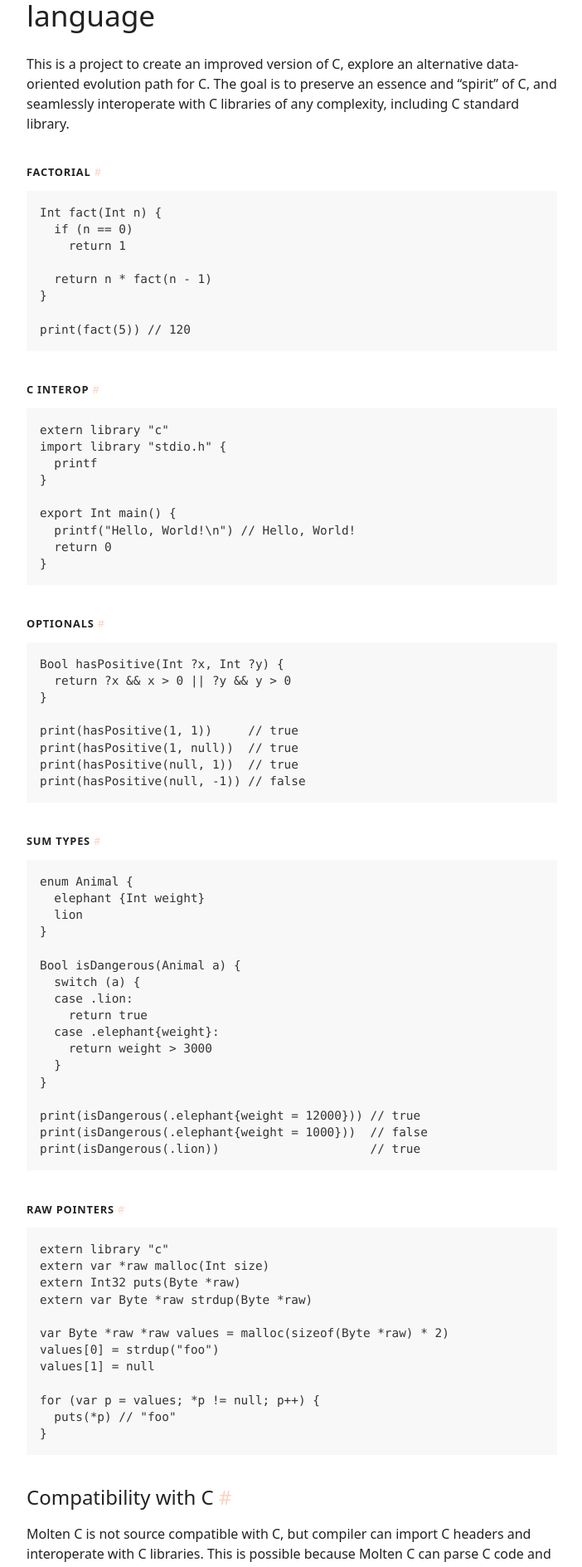
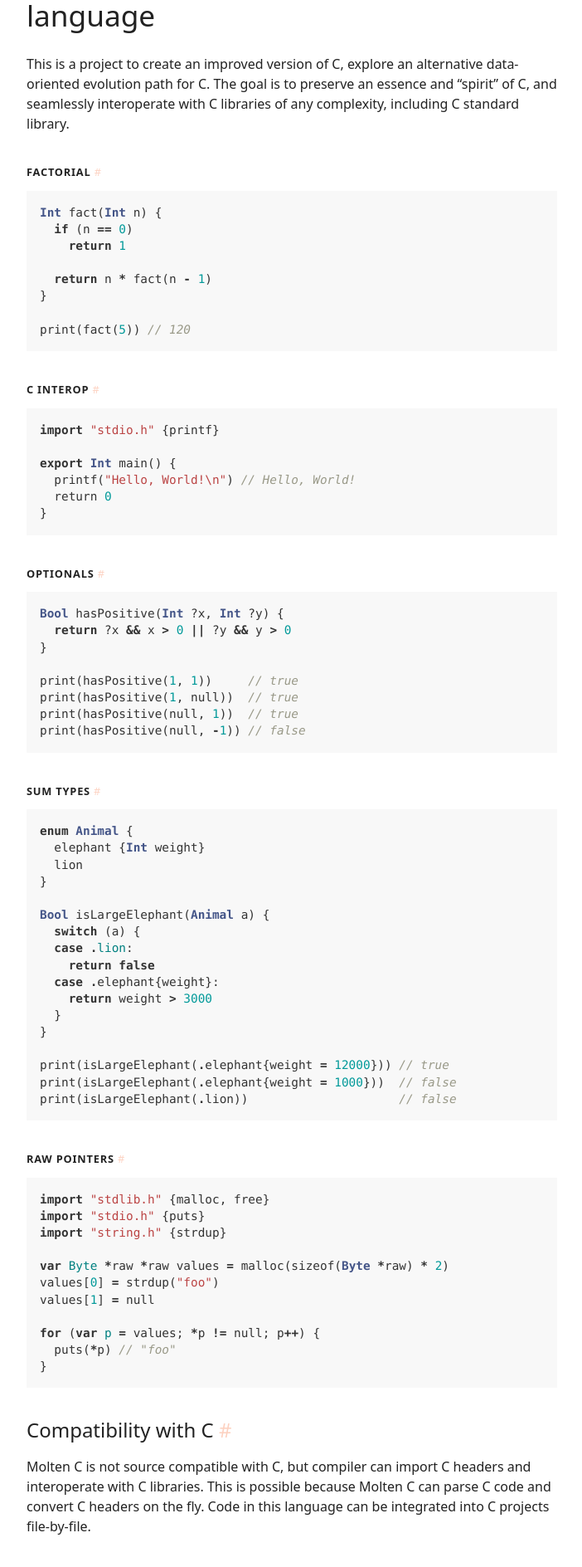
Before and after one commit to iefserge/moltenc.dev, a Jekyll site: the page built from index.md, in a window 1280 px wide. Shown: the part 330-2218 px from the top of the page at 83% size, without its empty margins (16-718 px from the left). Built offline with Jekyll 4.4.1, drawn with Linux system fonts in a browser that asks for light colours.

Commit message:
Code updates and syntax highlighting

````diff
--- /dev/null
+++ b/_sass/code.scss
@@ -0,0 +1,57 @@
+.highlight .hll { background-color: #ffffcc }
+.highlight .c { color: #999988; font-style: italic } /* Comment */
+.highlight .err { color: #a61717; background-color: #e3d2d2 } /* Error */
+.highlight .k { font-weight: bold } /* Keyword */
+.highlight .o { font-weight: bold } /* Operator */
+.highlight .cm { color: #999988; font-style: italic } /* Comment.Multiline */
+.highlight .c1 { color: #999988; font-style: italic } /* Comment.Single */
+.highlight .cs { color: #999999; font-weight: bold; font-style: italic } /* Comment.Special */
+.highlight .gd { color: #000000; background-color: #ffdddd } /* Generic.Deleted */
+.highlight .ge { font-style: italic } /* Generic.Emph */
+.highlight .gr { color: #aa0000 } /* Generic.Error */
+.highlight .gh { color: #999999 } /* Generic.Heading */
+.highlight .gi { color: #000000; background-color: #ddffdd } /* Generic.Inserted */
+.highlight .go { color: #888888 } /* Generic.Output */
+.highlight .gp { color: #555555 } /* Generic.Prompt */
+.highlight .gs { font-weight: bold } /* Generic.Strong */
+.highlight .gu { color: #aaaaaa } /* Generic.Subheading */
+.highlight .gt { color: #aa0000 } /* Generic.highlighteback */
+.highlight .kc { font-weight: bold } /* Keyword.Constant */
+.highlight .kd { font-weight: bold } /* Keyword.Declaration */
+.highlight .kn { font-weight: bold } /* Keyword.Namespace */
+.highlight .kp { font-weight: bold } /* Keyword.Pseudo */
+.highlight .kr { font-weight: bold } /* Keyword.Reserved */
+.highlight .kt { color: #445588; font-weight: bold } /* Keyword.Type */
+.highlight .m { color: #009999 } /* Literal.Number */
+.highlight .s { color: #b44 } /* Literal.String */
+.highlight .na { color: #008080 } /* Name.Attribute */
+.highlight .nb { color: #999999 } /* Name.Builtin */
+.highlight .nc { color: #445588; font-weight: bold } /* Name.Class */
+.highlight .no { color: #008080 } /* Name.Constant */
+.highlight .ni { color: #800080 } /* Name.Entity */
+.highlight .ne { color: #990000; font-weight: bold } /* Name.Exception */
+.highlight .nn { color: #555555 } /* Name.Namespace */
+.highlight .nt { color: #000080 } /* Name.Tag */
+.highlight .nv { color: #008080 } /* Name.Variable */
+.highlight .ow { font-weight: bold } /* Operator.Word */
+.highlight .w { color: #bbbbbb } /* Text.Whitespace */
+.highlight .mf { color: #009999 } /* Literal.Number.Float */
+.highlight .mh { color: #009999 } /* Literal.Number.Hex */
+.highlight .mi { color: #009999 } /* Literal.Number.Integer */
+.highlight .mo { color: #009999 } /* Literal.Number.Oct */
+.highlight .sb { color: #b44 } /* Literal.String.Backtick */
+.highlight .sc { color: #b44 } /* Literal.String.Char */
+.highlight .sd { color: #b44 } /* Literal.String.Doc */
+.highlight .s2 { color: #b44 } /* Literal.String.Double */
+.highlight .se { color: #b44 } /* Literal.String.Escape */
+.highlight .sh { color: #b44 } /* Literal.String.Heredoc */
+.highlight .si { color: #b44 } /* Literal.String.Interpol */
+.highlight .sx { color: #b44 } /* Literal.String.Other */
+.highlight .sr { color: #b44 } /* Literal.String.Regex */
+.highlight .s1 { color: #b44 } /* Literal.String.Single */
+.highlight .ss { color: #b44 } /* Literal.String.Symbol */
+.highlight .bp { color: #999999 } /* Name.Builtin.Pseudo */
+.highlight .vc { color: #008080 } /* Name.Variable.Class */
+.highlight .vg { color: #008080 } /* Name.Variable.Global */
+.highlight .vi { color: #008080 } /* Name.Variable.Instance */
+.highlight .il { color: #009999 } /* Literal.Number.Integer.Long */
--- a/index.md
+++ b/index.md
@@ -15,7 +15,7 @@ interoperate with C libraries of any complexity, including C standard library.
 
 #### Factorial
 
-```
+```swift
 Int fact(Int n) {
   if (n == 0)
     return 1
@@ -28,11 +28,8 @@ print(fact(5)) // 120
 
 #### C Interop
 
-```
-extern library "c"
-import library "stdio.h" {
-  printf
-}
+```clean
+import "stdio.h" {printf}
 
 export Int main() {
   printf("Hello, World!\n") // Hello, World!
@@ -42,7 +39,7 @@ export Int main() {
 
 #### Optionals
 
-```
+```swift
 Bool hasPositive(Int ?x, Int ?y) {
   return ?x && x > 0 || ?y && y > 0
 }
@@ -55,33 +52,32 @@ print(hasPositive(null, -1)) // false
 
 #### Sum Types
 
-```
+```swift
 enum Animal {
   elephant {Int weight}
   lion
 }
 
-Bool isDangerous(Animal a) {
+Bool isLargeElephant(Animal a) {
   switch (a) {
   case .lion:
-    return true
+    return false
   case .elephant{weight}:
     return weight > 3000
   }
 }
 
-print(isDangerous(.elephant{weight = 12000})) // true
-print(isDangerous(.elephant{weight = 1000}))  // false
-print(isDangerous(.lion))                     // true
+print(isLargeElephant(.elephant{weight = 12000})) // true
+print(isLargeElephant(.elephant{weight = 1000}))  // false
+print(isLargeElephant(.lion))                     // false
 ```
 
 #### Raw Pointers
 
-```
-extern library "c"
-extern var *raw malloc(Int size)
-extern Int32 puts(Byte *raw)
-extern var Byte *raw strdup(Byte *raw)
+```swift
+import "stdlib.h" {malloc, free}
+import "stdio.h" {puts}
+import "string.h" {strdup}
 
 var Byte *raw *raw values = malloc(sizeof(Byte *raw) * 2)
 values[0] = strdup("foo")
--- a/styles.scss
+++ b/styles.scss
@@ -5,3 +5,4 @@
 @import "text";
 @import "anchor";
 @import "footer";
+@import "code";
````
